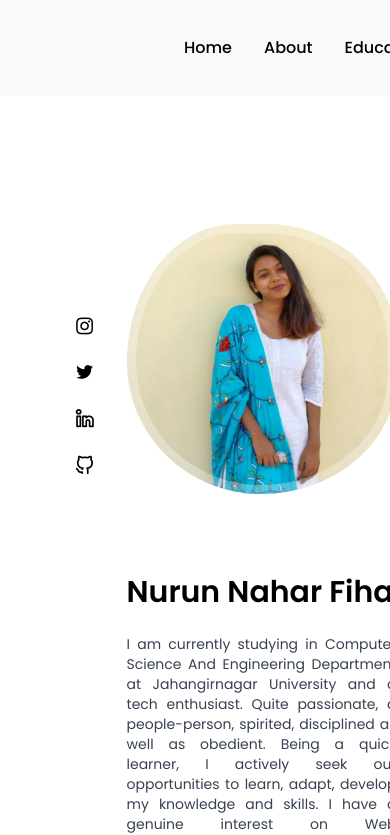
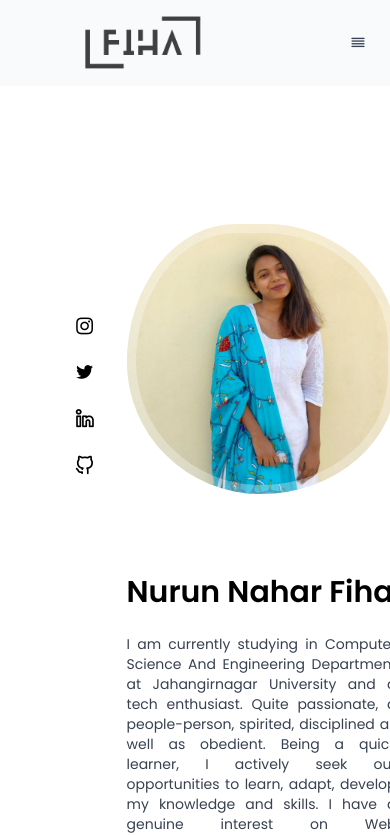
Before and after one commit to nn-fiha/Porfolio, a React (Create React App) app: page / in a window 390 px wide. Shown: the top 835 px of the page. Built offline with nearby package versions, Linux system fonts and the light colour scheme.

Commit message:
responsive navbar

```diff
--- a/src/porfolio/components/header/Header.jsx
+++ b/src/porfolio/components/header/Header.jsx
@@ -1,17 +1,47 @@
 import './Header.css'
-
+import { useState } from "react";
 function Header(){
 
-    return(
-<header className='flex items-center justify-around gap-28 h-24 fixed z-50 left-0 right-0 top-0 bg-slate-50 '>
+//     return(
+// <header className='flex items-center justify-around gap-28 h-24 fixed z-50 left-0 right-0 top-0 bg-slate-50 '>
 
-    <section className="w-32 ml-16">
+// </header>
+
+    const [navbar, setNavbar] = useState(false);
+
+    return (
+        <nav className="w-full bg-slate-50 fixed z-50 left-0 right-0 top-0">
+
+            <section className="justify-between px-4 mx-auto lg:max-w-7xl md:items-center md:flex md:px-8">
+
+                    <div className="flex items-center justify-between py-3 md:py-5 md:block">
+
+                        <div className="w-32 ml-16">
                         <img src={process.env.PUBLIC_URL + '/images/logo.png'} alt=""/>
-    </section>
+                        </div>
 
-    <section>
+                        <div className="md:hidden">
+                            <button
+                                className="p-2 text-gray-700 rounded-md outline-none focus:border-gray-400 focus:border"
+                                onClick={() => setNavbar(!navbar)}
+                            >
+                                {navbar ? (
+                                    <i class="uil uil-times"></i>
+                                ) : (
+                                    <i class="uil uil-align-justify"></i>
+                                )}
+                            </button>
+                        </div>
+                    </div>
 
-        <ul className='flex gap-4 font-medium'>
+                <div>
+                    <div
+                        className={`flex-1 justify-self-center pb-3 mt-8 md:block md:pb-0 md:mt-0 ${
+                            navbar ? "block" : "hidden"
+                        }`}
+                    >
+                        <ul className={`items-center justify-center space-y-8 md:flex md:space-x-6 md:space-y-0 font-medium ${navbar ? "flex flex-row" : "flex-col"}`}>
+
                             <li className='p-2 list-none'><a href="#home">Home</a></li>
                             <li  className='p-2 list-none'><a href="#about">About</a></li>
                             <li  className='p-2 list-none'><a href="#education">Education</a></li>
@@ -19,9 +49,11 @@ function Header(){
                             <li  className='p-2 list-none'><a href="#projects">Projects</a></li>
                             <li  className='p-2 list-none'><a href="#contact">Contact</a></li>
                         </ul>
+                    </div>
+                </div>
             </section>
+        </nav>
 
-</header>
     );
 }
 export default Header;
```
Lines whose indentation alone changed are shown as unchanged.
